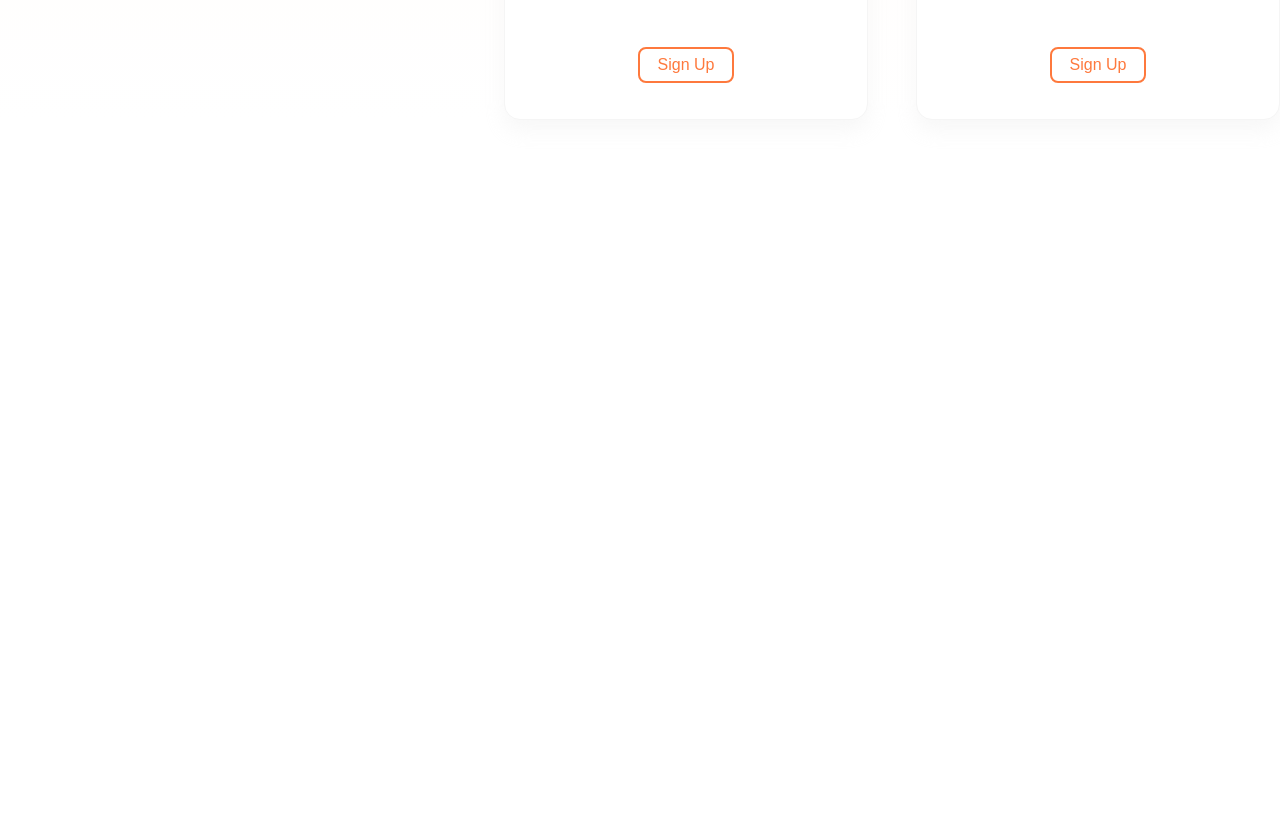
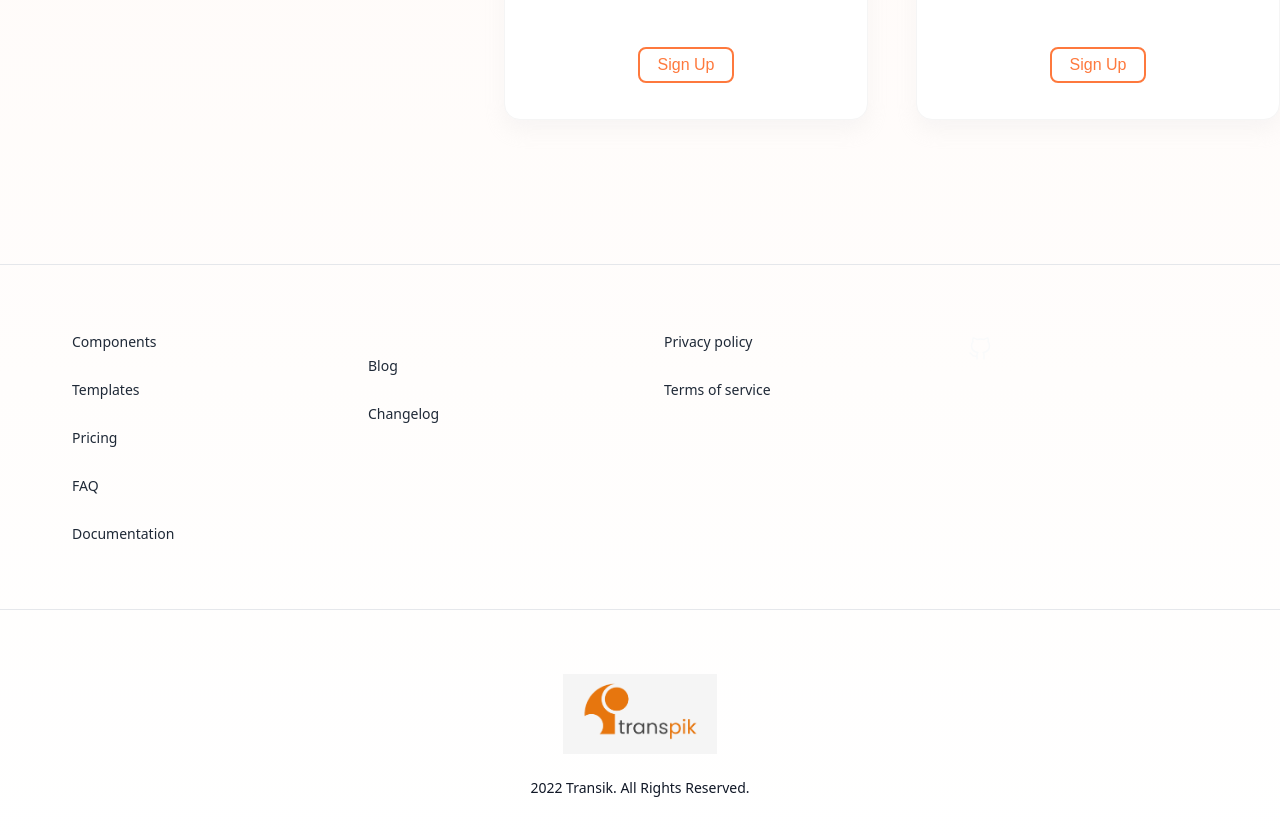
Before and after one commit to Transpik/transpik_landing_page, a React app: page / in a window 1280 px wide. Shown: the part 584-1420 px from the top of the page. Before the commit the page ends 800 px from the top, so only its background shows below. Built offline with nearby package versions, Linux system fonts and the light colour scheme.

Commit message:
Add footer

```diff
--- a/src/App.js
+++ b/src/App.js
@@ -1,5 +1,7 @@
 import React from "react";
 import NavBar from "./components/NavBar/NavBar";
+import Footer from "./components/Footer/Footer";
+
 import { Outlet } from "react-router-dom";
 
 class App extends React.Component {
@@ -14,6 +16,7 @@ class App extends React.Component {
           <NavBar navs={["Docs", "Pricing", "Tracking", "Downloads"]} logoText="Transpik" />
         </div>
         <Outlet />
+        <Footer />
       </div>
     );
   }
--- /dev/null
+++ b/src/components/Footer/Footer.js
@@ -0,0 +1,143 @@
+import React from "react";
+import { Link } from "react-router-dom";
+import Logo from "../../assets/FooterLogo.png";
+
+class Footer extends React.Component {
+  constructor(props) {
+    super(props);
+  }
+
+  render() {
+    return (
+      <div className="pt-12">
+        <footer id="footer" className="relative z-50 dark:bg-gray-900 pt-24">
+          <div className=" border-t border-b border-gray-200 dark:border-gray-700 py-16">
+            <div className="mx-auto container px-4 xl:px-12 2xl:px-4">
+              <div className="lg:flex">
+                <div className="w-full lg:w-1/2 mb-16 lg:mb-0 flex">
+                  <div className="w-full lg:w-1/2 px-6">
+                    <ul>
+                      <li>
+                        <Link to="#">
+                          <a className="text-xs lg:text-sm leading-none hover:text-brand dark:hover:text-brand text-gray-800 dark:text-gray-50">
+                            Components
+                          </a>
+                        </Link>
+                      </li>
+                      <li className="mt-6">
+                        <Link to="#">
+                          <a className="text-xs lg:text-sm leading-none hover:text-brand dark:hover:text-brand text-gray-800 dark:text-gray-50">
+                            Templates
+                          </a>
+                        </Link>
+                      </li>
+                      <li className="mt-6">
+                        <Link to="#">
+                          <a className="text-xs lg:text-sm leading-none hover:text-brand dark:hover:text-brand text-gray-800 dark:text-gray-50">
+                            Pricing
+                          </a>
+                        </Link>
+                      </li>
+                      <li className="mt-6">
+                        <Link to="#">
+                          <a className="text-xs lg:text-sm leading-none hover:text-brand dark:hover:text-brand text-gray-800 dark:text-gray-50">
+                            FAQ
+                          </a>
+                        </Link>
+                      </li>
+                      <li className="mt-6">
+                        <a
+                          href="#"
+                          className="text-xs lg:text-sm leading-none hover:text-brand dark:hover:text-brand text-gray-800 dark:text-gray-50"
+                        >
+                          Documentation
+                        </a>
+                      </li>
+                    </ul>
+                  </div>
+                  <div className="w-full lg:w-1/2 px-6">
+                    <ul>
+                      <li className="mt-6">
+                        <Link to="#">
+                          <a className="text-xs lg:text-sm leading-none hover:text-brand dark:hover:text-brand text-gray-800 dark:text-gray-50">
+                            Blog
+                          </a>
+                        </Link>
+                      </li>
+                      <li className="mt-6">
+                        <Link to="#">
+                          <a className="text-xs lg:text-sm leading-none hover:text-brand dark:hover:text-brand text-gray-800 dark:text-gray-50">
+                            Changelog
+                          </a>
+                        </Link>
+                      </li>
+                    </ul>
+                  </div>
+                </div>
+                <div className="w-full lg:w-1/2 flex">
+                  <div className="w-full lg:w-1/2 px-6">
+                    <ul>
+                      <li>
+                        <a
+                          href="#"
+                          className="text-xs lg:text-sm leading-none hover:text-brand dark:hover:text-brand text-gray-800 dark:text-gray-50"
+                        >
+                          Privacy policy
+                        </a>
+                      </li>
+                      <li className="mt-6">
+                        <Link to="#">
+                          <a className="text-xs lg:text-sm leading-none hover:text-brand dark:hover:text-brand text-gray-800 dark:text-gray-50">
+                            Terms of service
+                          </a>
+                        </Link>
+                      </li>
+                    </ul>
+                  </div>
+                  <div className="w-full lg:w-1/2 px-6 flex flex-col justify-between">
+                    <div className="flex items-center mb-6">
+                      <a href="#">
+                        <div className="text-gray-50 hover:text-black hover:bg-neutral-400 hover:rounded-full p-2 cursor-pointer hover:text-brand dark:hover:text-brand ">
+                          <svg
+                            className="footer-icon feather feather-github"
+                            xmlns="http://www.w3.org/2000/svg"
+                            width="24"
+                            height="24"
+                            viewBox="0 0 24 24"
+                            fill="none"
+                            stroke="currentColor"
+                            strokeWidth="1.5"
+                            strokeLinecap="round"
+                            strokeLinejoin="round"
+                          >
+                            <path d="M9 19c-5 1.5-5-2.5-7-3m14 6v-3.87a3.37 3.37 0 0 0-.94-2.61c3.14-.35 6.44-1.54 6.44-7A5.44 5.44 0 0 0 20 4.77 5.07 5.07 0 0 0 19.91 1S18.73.65 16 2.48a13.38 13.38 0 0 0-7 0C6.27.65 5.09 1 5.09 1A5.07 5.07 0 0 0 5 4.77a5.44 5.44 0 0 0-1.5 3.78c0 5.42 3.3 6.61 6.44 7A3.37 3.37 0 0 0 9 18.13V22"></path>
+                          </svg>
+                        </div>
+                      </a>
+                    </div>
+                  </div>
+                </div>
+              </div>
+            </div>
+          </div>
+          <div className="py-16 flex flex-col justify-center items-center">
+            <Link to="#">
+              <a>
+                <img
+                  className="block h-20 w-auto"
+                  src={Logo}
+                  alt="Brand logo"
+                ></img>
+              </a>
+            </Link>
+            <p className="mt-6 text-xs lg:text-sm leading-none text-gray-900 dark:text-gray-50">
+              2022 Transik. All Rights Reserved.
+            </p>
+          </div>
+        </footer>
+      </div>
+    );
+  }
+}
+
+export default Footer;
```
Also changed, not shown: src/assets/FooterLogo.png (added).
